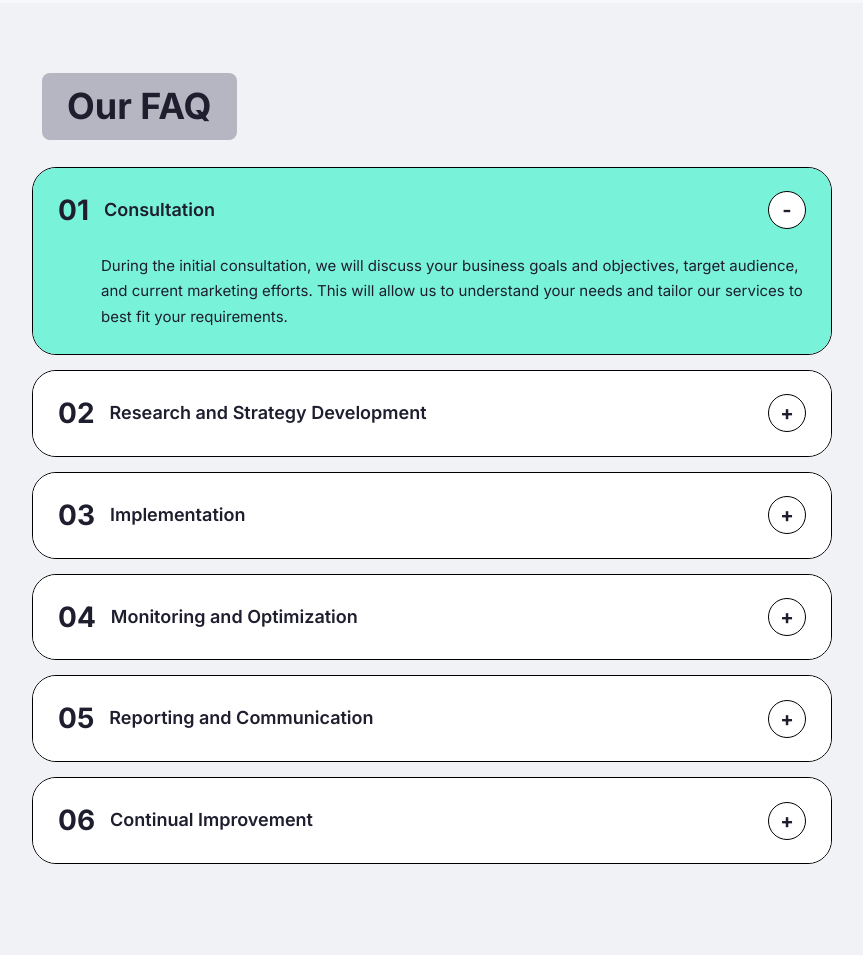
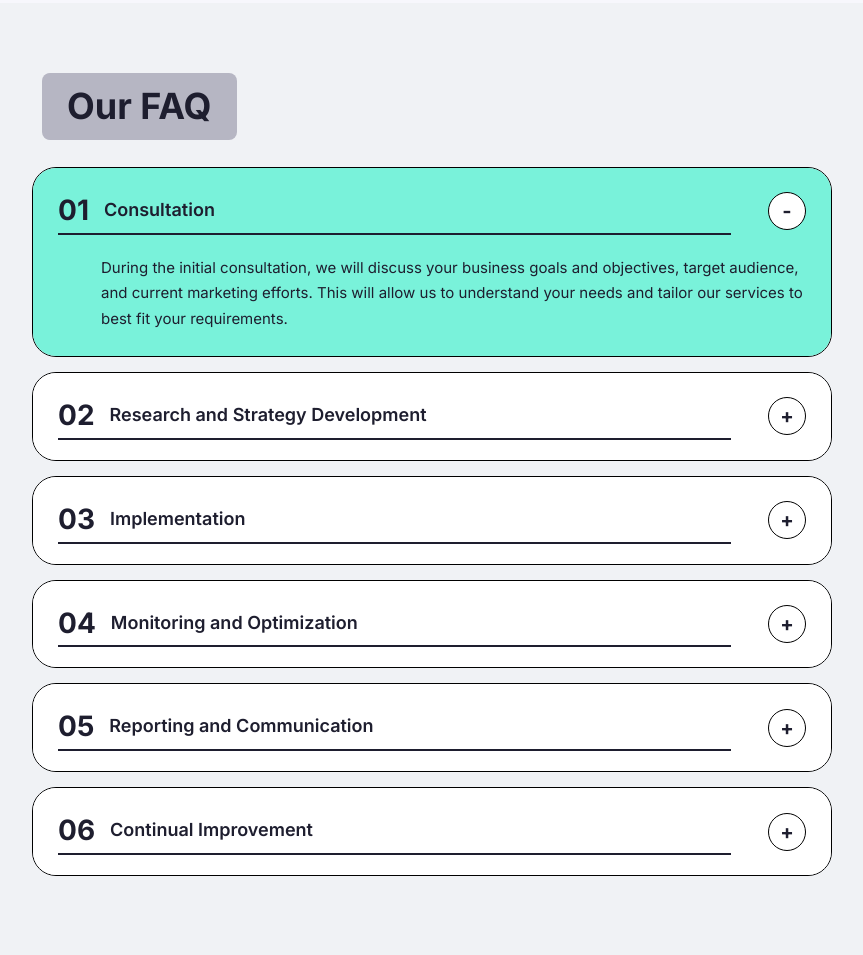
Before and after one commit to Nightclaus/AccelrtV2, a plain HTML site: page index.html in a window 1280 px wide. Shown: the part 3883-4838 px from the top of the page, without its empty margins (208-1071 px from the left). Drawn offline with Linux system fonts and the light colour scheme.

Commit message:
Added underline

```diff
--- a/styles.css
+++ b/styles.css
@@ -444,6 +444,8 @@ body {
     display: flex;
     align-items: center;
     gap: 15px;
+    width: 90%;
+    border-bottom: 2px solid var(--text-dark);
 }
 
 .accordion-number {
```
